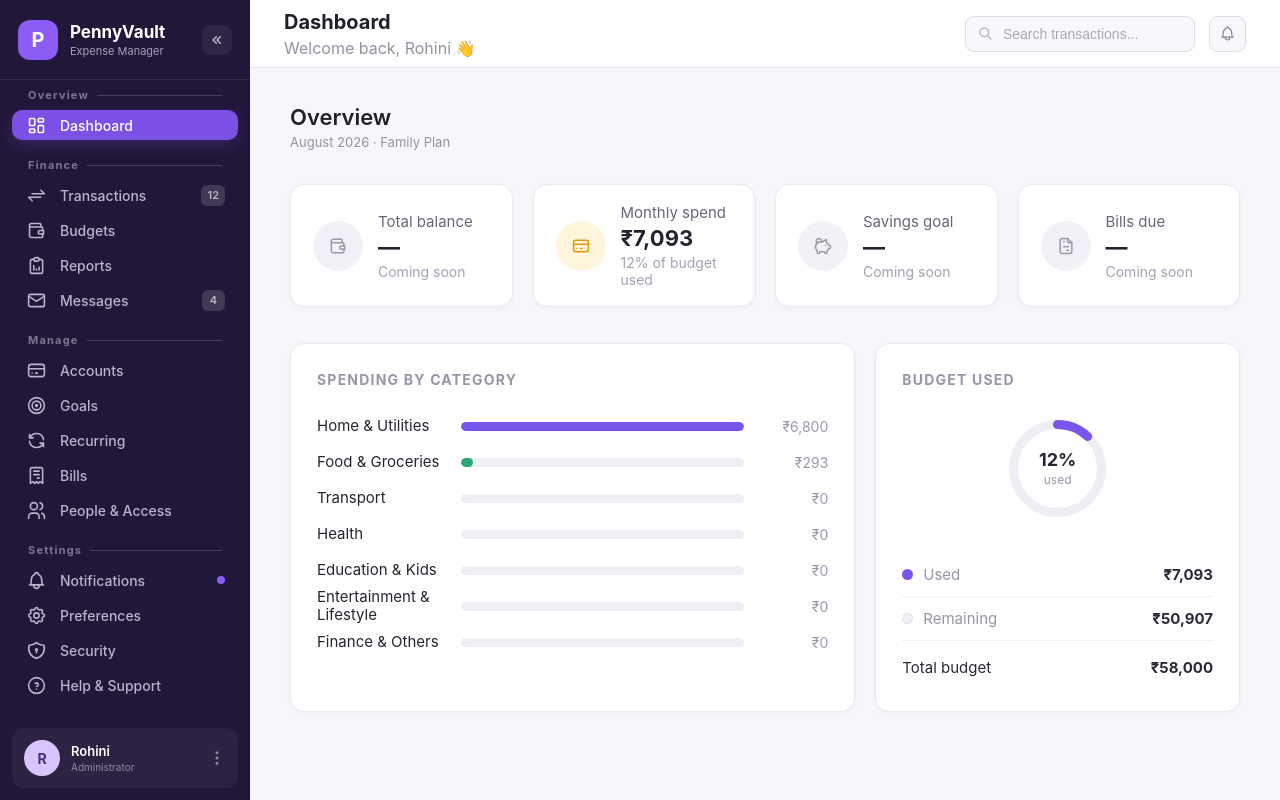
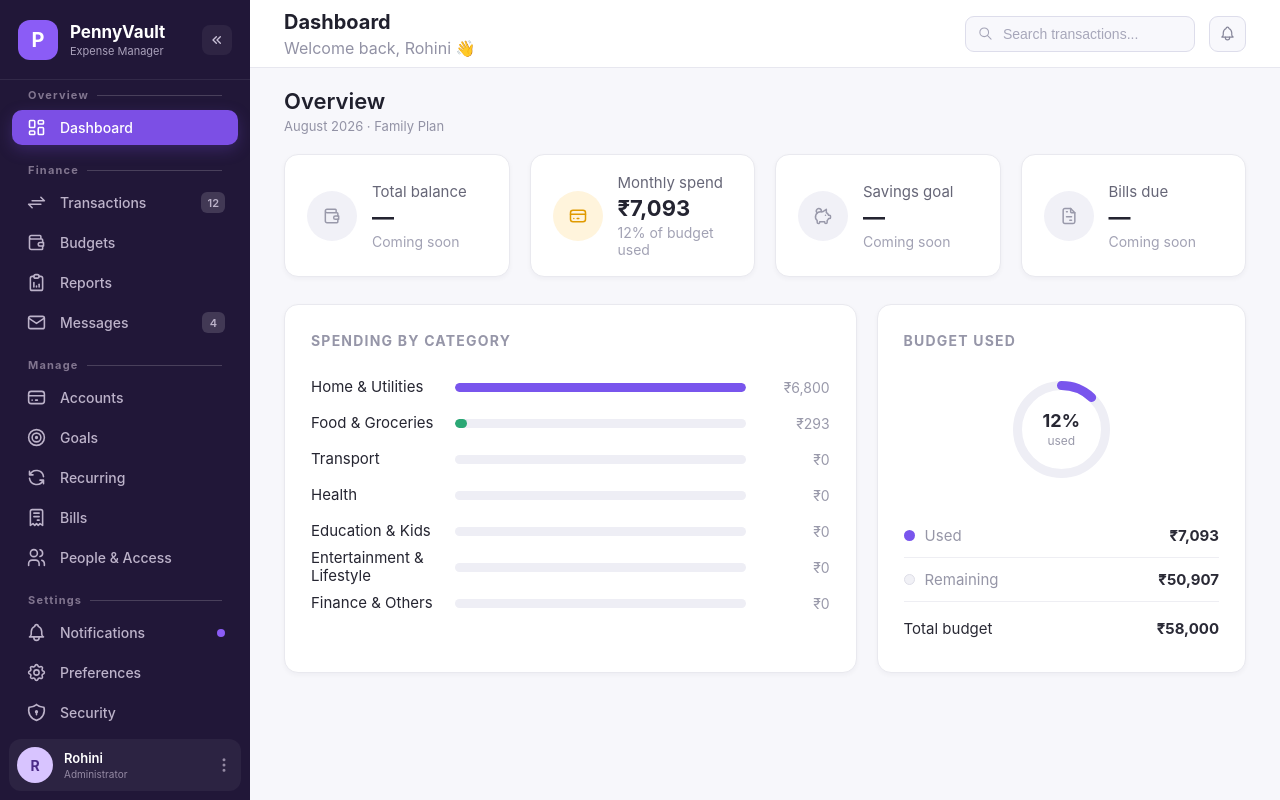
Before and after one commit to rohinimithran893/PennyVault_ExpenseManagement, a React (Create React App) app in the folder PennyVault-Frontend/: page / in a window 1280 px wide. Built offline with nearby package versions, Linux system fonts and the light colour scheme.

Commit message:
Dashboard Layout merged with Sidebar profile

```diff
--- a/PennyVault-Frontend/src/App.css
+++ b/PennyVault-Frontend/src/App.css
@@ -0,0 +1,62 @@
+* {
+  box-sizing: border-box;
+}
+
+html,
+body,
+#root {
+  width: 100%;
+  min-height: 100%;
+  margin: 0;
+  padding: 0;
+}
+
+body {
+  font-family:
+    -apple-system,
+    BlinkMacSystemFont,
+    "Segoe UI",
+    Roboto,
+    Helvetica,
+    Arial,
+    sans-serif;
+  background: #f7f6fa;
+  color: #171525;
+}
+
+.app-layout {
+  min-height: 100vh;
+  width: 100%;
+  background: #f7f6fa;
+}
+
+/* =========================================
+   MAIN CONTENT
+========================================= */
+
+.main-content {
+  min-height: 100vh;
+  background: #f7f6fa;
+  transition: margin-left 0.25s ease;
+  overflow-x: hidden;
+}
+
+.main-content.expanded {
+  margin-left: 78px;
+}
+
+/* =========================================
+   BUTTON
+========================================= */
+
+button {
+  font-family: inherit;
+}
+
+/* =========================================
+   LINKS
+========================================= */
+
+a {
+  color: inherit;
+}
--- a/PennyVault-Frontend/src/App.jsx
+++ b/PennyVault-Frontend/src/App.jsx
@@ -10,14 +10,9 @@ function App() {
   return (
     <BrowserRouter>
       <Routes>
-        <Route
-          path="/"
-          element={
-            <MainLayout>
-              <DashboardPage />
-            </MainLayout>
-          }
-        />
+        <Route element={<MainLayout />}>
+        <Route path="/" element={<DashboardPage />}/>
+        </Route>
       </Routes>
     </BrowserRouter>
   );
--- a/PennyVault-Frontend/src/Styles/Dashboard.css
+++ b/PennyVault-Frontend/src/Styles/Dashboard.css
@@ -99,11 +99,11 @@
 ========================================= */
 
 .dashboard-content {
-  padding: 36px 40px 50px;
+  padding: 20px 34px 0px;
 }
 
 .page-heading {
-  margin-bottom: 34px;
+  margin-bottom: 20px;
 }
 
 .page-heading h2 {
@@ -114,7 +114,7 @@
 }
 
 .page-heading p {
-  margin: 0px 0 28px;
+  margin: 0px 0 20px;
   font-size: 13px;
   color: #9292a5;
 }
@@ -129,7 +129,7 @@
   grid-template-columns:
     repeat(4, minmax(0, 1fr));
   gap: 20px;
-  margin-bottom: 36px;
+  margin-bottom: 27px;
 }
 
 .summary-card {
--- a/PennyVault-Frontend/src/Styles/Sidebar.css
+++ b/PennyVault-Frontend/src/Styles/Sidebar.css
@@ -106,8 +106,8 @@
   display: flex;
   flex-direction: column;
   padding: 8px 12px 12px;
-  /*overflow-y: auto;*/
-  overscroll-behavior: contain;
+  overflow-y: auto;
+  /*overscroll-behavior: contain;*/
   min-height: 0;
 }
 
@@ -144,7 +144,7 @@
 
 /* Navigation item */
 .nav-item {
-  height: 30px;
+  height: 35px;
   padding: 0 13px;
   display: flex;
   align-items: center;
@@ -213,8 +213,8 @@
 
 /* Profile */
 .sidebar-profile {
-  margin: 12px;
-  padding: 12px;
+  margin: 9px;
+  padding: 8px;
   display: flex;
   align-items: center;
   justify-content: space-between;
--- a/PennyVault-Frontend/src/index.css
+++ b/PennyVault-Frontend/src/index.css
@@ -15,6 +15,7 @@ body {
   font-family: -apple-system, BlinkMacSystemFont, "Segoe UI", sans-serif;
   background: #f5f4f8; /* ← was #0f0d1a */
   display: flex;
-  height: 100vh;
-  overflow: hidden;
+  min-height: 100vh;
+  overflow-y: auto;
+  overflow-x: hidden;
 }
--- a/PennyVault-Frontend/src/layouts/MainLayout.jsx
+++ b/PennyVault-Frontend/src/layouts/MainLayout.jsx
@@ -1,7 +1,8 @@
 import React, { useState } from "react";
+import { Outlet } from "react-router-dom";
 import Sidebar from "../components/Sidebar";
 
-function MainLayout({ children }) {
+function MainLayout() {
   const [collapsed, setCollapsed] = useState(false);
 
   return (
@@ -12,7 +13,7 @@ function MainLayout({ children }) {
       />
 
       <main className={`main-content ${collapsed ? "expanded" : ""}`}>
-        {children}
+        <Outlet/>
       </main>
     </div>
   );
```
